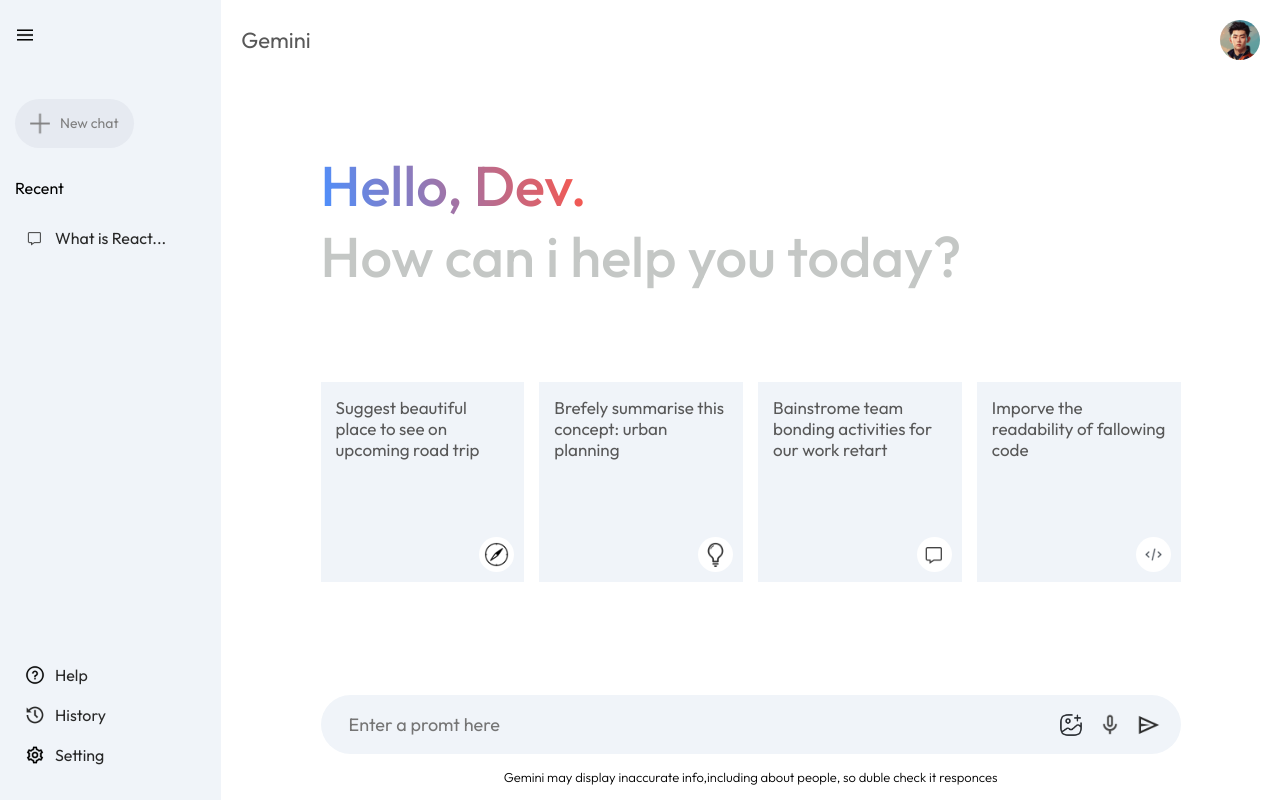
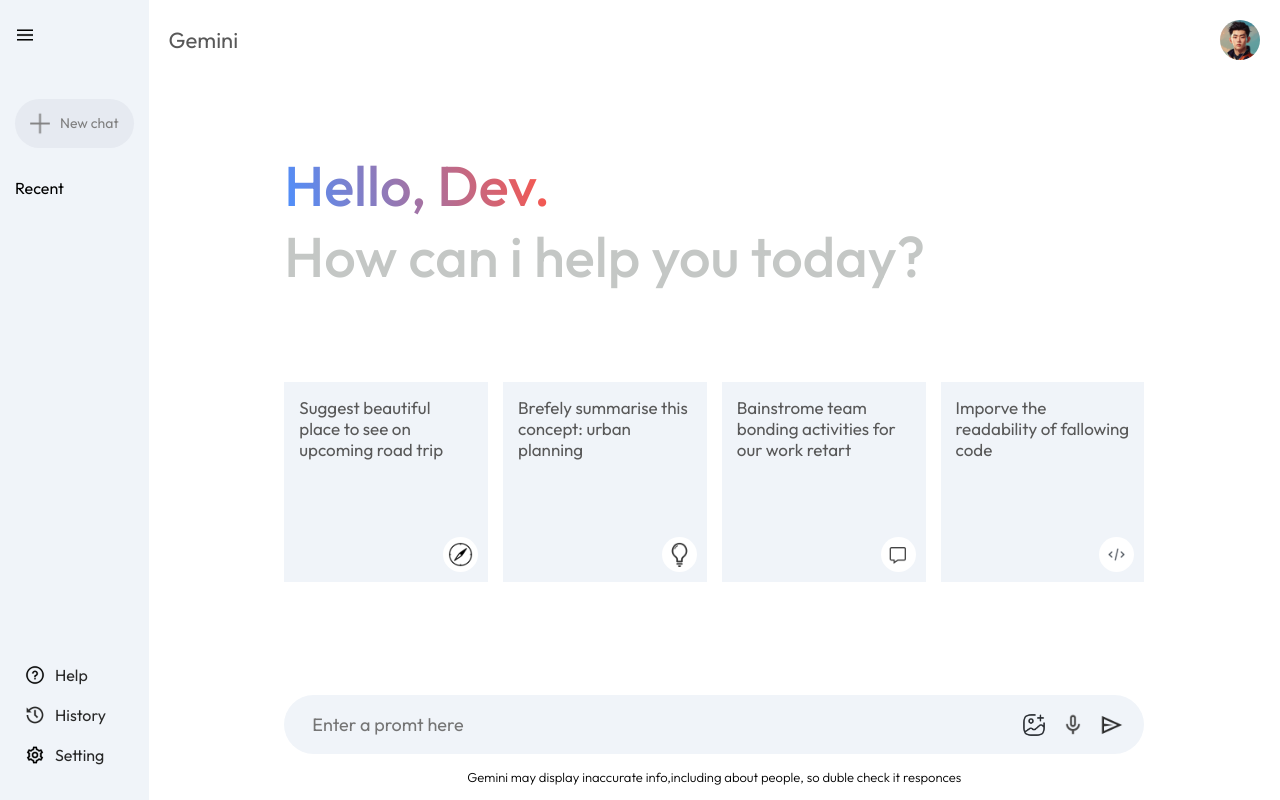
Before and after one commit to RMDilshanTharindu/geminiapp, a React (Create React App) app: page / in a window 1280 px wide. Both pictures are taken after a click on the picture 25 px from the left and 35 px from the top of the page. Built offline with nearby package versions, Linux system fonts and the light colour scheme.

Commit message:
Add recent chats

```diff
--- a/src/Components/Sidebar/Sidebar.js
+++ b/src/Components/Sidebar/Sidebar.js
@@ -1,11 +1,12 @@
 import './Sidebar.css'
 import { assets } from '../../assets/assets'
-import { useState } from 'react'
+import { useContext, useState } from 'react'
+import { Context } from '../../Context/Context';
 
 const Sidebar = () => {
 
     const[extended,setExtended] = useState(false);
-
+    const {onSent,prevPrompts,setRecentPrompt} = useContext(Context)
   return (
     <div className='sidebar'>
         <div className='top'>
@@ -17,10 +18,15 @@
             {extended?
               <div className='recent'>
               <p className='recent-title'>Recent</p>
-              <div className='recent-entry'>
-                   <img src={assets.message_icon} alt='' />
-                   <p>What is React...</p>
-              </div>
+              {prevPrompts.map((item,index)=>{
+                    return(
+                        <div className='recent-entry'>
+                            <img src={assets.message_icon} alt='' />
+                            <p>{item}...</p>
+                        </div>
+                    )
+              })}
+
           </div>
             :null }
 
--- a/src/Context/Context.js
+++ b/src/Context/Context.js
@@ -22,7 +22,8 @@
         e.preventDefault();
         setLoading(true);
         setShowResults(true);
-        setRecentPrompt(input)
+        setRecentPrompt(input);
+        setPrevPrompts(prev=>[...prev,input])
         const reply = await chatHandler(input);
         let responseArray = reply.split("**");
         let newArray;
```
